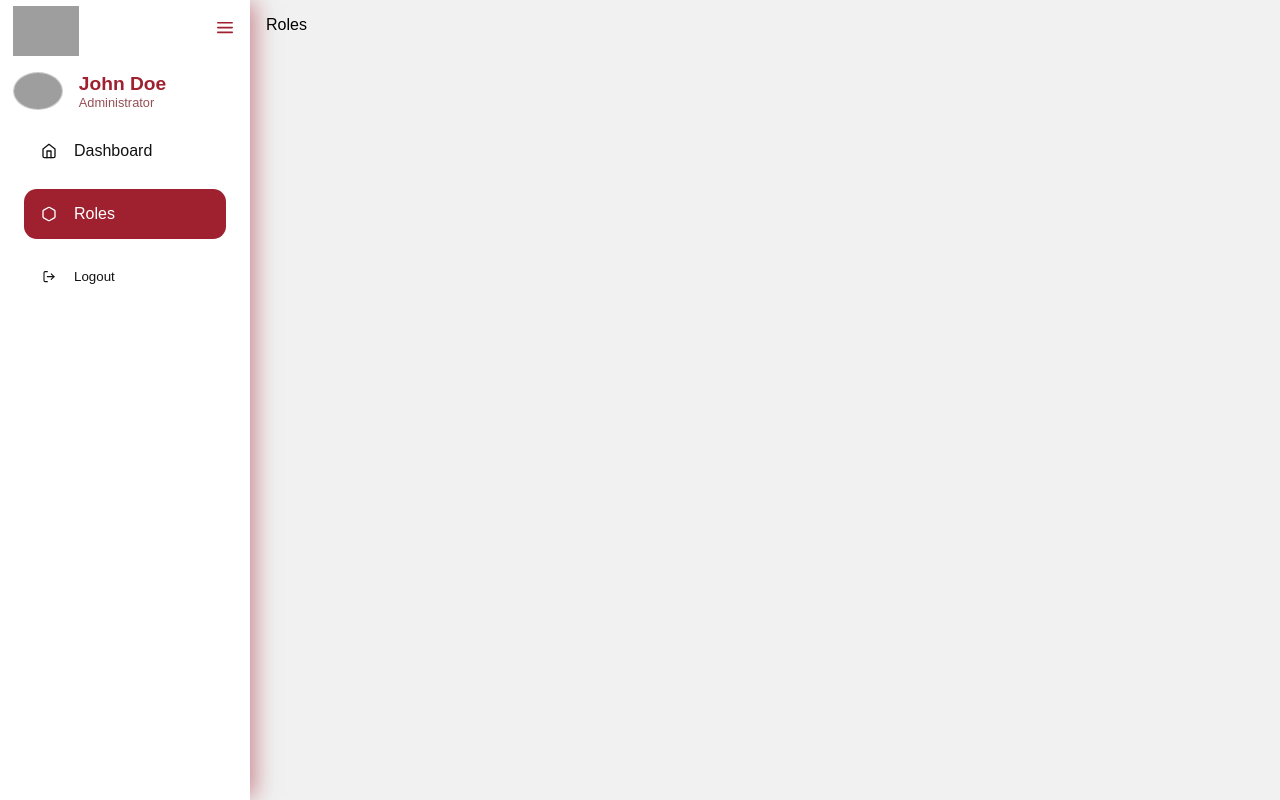
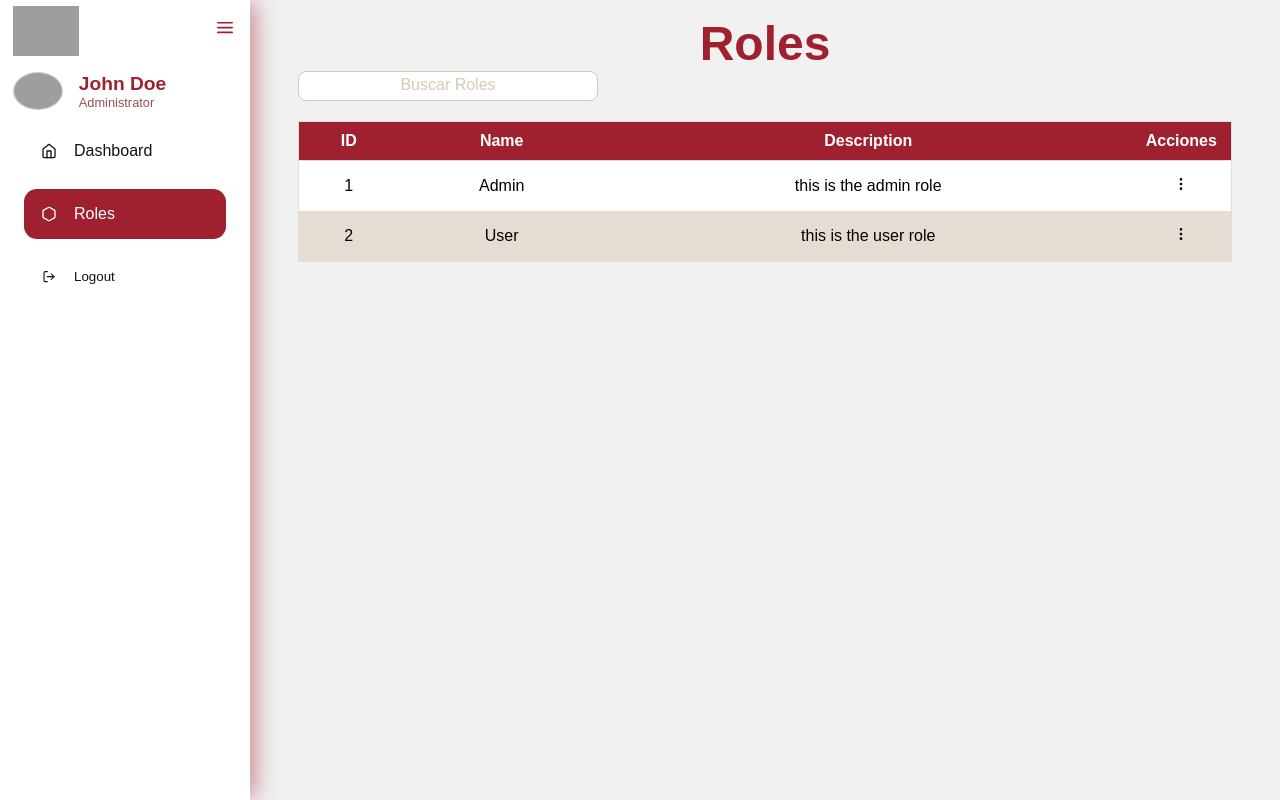
Before and after one commit to Luisanimation3d/CoffVArtFrontEndReactTs, a React app: page /#/admin/Roles in a window 1280 px wide. Built offline with nearby package versions, Linux system fonts and the light colour scheme; grey boxes are pictures that could not be loaded; the HTML template or start-up script is replaced by a standard one.

Commit message:
Se añadió el componente de Titles.tsx, el de SearchInput.tsx y el de Container.tsx todos con sus respectivos tipos y estilos, ademas se actualizaron los estilos del AdminLayout.css

```diff
--- a/src/App.tsx
+++ b/src/App.tsx
@@ -1,5 +1,6 @@
 import {HashRouter, Routes, Route} from "react-router-dom";
 import {AdminLayout} from "./Layout/AdminLayout/AdminLayout.tsx";
+import {Roles} from "./Pages/Roles/Roles..tsx";
 
 export default function App() {
     return (
@@ -8,7 +9,7 @@ export default function App() {
                 <Route path={'/admin/'} element={<AdminLayout/>}>
                     <Route path={'*'} element={<div>error</div>}/>
                     <Route path={'dashboard'} element={<div>Dashboard</div>}/>
-                    <Route path={'Roles'} element={<div>Roles</div>}/>
+                    <Route path={'Roles'} element={<Roles/>}/>
                 </Route>
             </Routes>
         </HashRouter>
--- a/src/Layout/AdminLayout/AdminLayout.css
+++ b/src/Layout/AdminLayout/AdminLayout.css
@@ -7,6 +7,7 @@
 .adminLayout__mainContent{
     position: relative;
     min-height: 100vh;
+    height: 100vh;
     top: 0;
     left: 80px;
     width: calc(100% - 80px);
--- /dev/null
+++ b/src/Pages/Roles/Roles..tsx
@@ -0,0 +1,63 @@
+import {Column} from "../../types/Table";
+import {Table} from "../../components/Table/Table.tsx";
+import {Titles} from "../../components/Titles/Titles.tsx";
+import {Container} from "../../components/Container/Container.tsx";
+import {useState} from "react";
+import {SearchInput} from "../../components/SearchInput/SearchInput.tsx";
+
+export const Roles = () => {
+    const [search, setSearch] = useState<string>('')
+    const columnsRoles: Column[] = [
+        {
+            key: 'id',
+            header: 'ID',
+        },
+        {
+            key: 'name',
+            header: 'Name',
+        },
+        {
+            key: 'description',
+            header: 'Description',
+        }
+    ]
+
+    const dataRoles = [
+        {
+            id: 1,
+            name: 'Admin',
+            description: 'this is the admin role',
+        },
+        {
+            id: 2,
+            name: 'User',
+            description: 'this is the user role',
+        },
+    ]
+
+    let dataRolesFiltered: any;
+
+    if(search.length > 0){
+        dataRolesFiltered = dataRoles.filter(role => role.name.toLowerCase().includes(search.toLowerCase()) || role.description.toLowerCase().includes(search.toLowerCase()))
+    }else{
+        dataRolesFiltered = dataRoles
+    }
+
+    return (
+        <>
+            <Container>
+                <Titles title={'Roles'} level={1}/>
+                <div className="roles__table">
+                    <SearchInput label={'Buscar Roles'} onChange={e=> setSearch(e.target.value)} value={search} idSearch={'roleSearch'} />
+                    <Table columns={columnsRoles} data={dataRolesFiltered} onRowClick={()=> null} editableAction={{
+                        onClick: () => null,
+                    }}
+                    deleteAction={{
+                        onClick: () => null,
+                    }}
+                    />
+                </div>
+            </Container>
+        </>
+    )
+}
--- /dev/null
+++ b/src/components/Container/Container.css
@@ -0,0 +1,8 @@
+.container{
+    width: 100%;
+    height: 100%;
+    max-width: 1800px;
+    margin: 0 auto;
+    overflow: hidden;
+    padding: 0 2rem;
+}
--- /dev/null
+++ b/src/components/Container/Container.tsx
@@ -0,0 +1,11 @@
+import {FC} from "react";
+import {ContainerProps} from "../../types/GeneralTypes";
+
+import './Container.css';
+export const Container: FC<ContainerProps> = ({ children }) =>{
+return (
+        <div className="container">
+            {children}
+        </div>
+    )
+}
--- /dev/null
+++ b/src/components/SearchInput/SearchInput.css
@@ -0,0 +1,127 @@
+.inputContainer {
+    position: relative;
+    width: 100%;
+    height: 30px;
+    max-width: 300px;
+    display: flex;
+}
+
+.inputContainer .inputSpan {
+    width: 100%;
+    height: 100%;
+}
+
+.inputContainer input {
+    width: 100%;
+    height: 100%;
+    border: 1px solid #D6CAB0;
+    border-radius: 8px;
+    padding: 0 0.5rem;
+    font-size: 1rem;
+    outline: none;
+    text-align: center;
+}
+
+.inputContainer input::placeholder {
+    opacity: 0;
+}
+
+.inputContainer input:focus {
+    border: none;
+}
+
+.inputContainer label {
+    position: absolute;
+    top: 0.3rem;
+    left: 50%;
+    transform: translateX(-50%);
+    pointer-events: none;
+    display: flex;
+    padding: 0 0.2rem;
+    transition: all 0.3s ease;
+    color: #D6CAB0;
+    background-color: #fff;
+}
+
+.inputContainer label.active {
+    top: -0.5rem;
+    font-size: 0.8rem;
+    color: #9f212f;
+    font-weight: bold;
+}
+
+.inputContainer label.lleno {
+    top: -0.5rem;
+    font-size: 0.8rem;
+    font-weight: bold;
+}
+
+/* .inputContainer input:focus{
+    border: 2px solid #9F212F;
+} */
+
+.inputContainer::before,
+.inputContainer::after {
+    content: '';
+    position: absolute;
+    top: 0;
+    right: 0;
+    /* background: #9f212f; */
+    background: transparent;
+    pointer-events: none;
+    transition: all 0.3s ease;
+    border-radius: 10px;
+}
+
+.inputContainer::before {
+    border-top: 2px solid #9F212F;
+    width: 0;
+    height: 100%;
+}
+
+.inputContainer::after {
+    border-right: 2px solid #9F212F;
+    width: 100%;
+    height: 0;
+}
+
+.inputContainer:focus-within::before {
+    width: 100%;
+}
+
+.inputContainer:focus-within::after {
+    height: 100%;
+}
+
+.inputSpan::before,
+.inputSpan::after {
+    content: '';
+    position: absolute;
+    bottom: 0;
+    left: 0;
+    /* background: #9f212f; */
+    background: transparent;
+    border-radius: 10px;
+    pointer-events: none;
+    transition: all 0.3s ease;
+}
+
+.inputSpan::before {
+    border-bottom: 2px solid #9F212F;
+    width: 0;
+    height: 100%;
+}
+
+.inputSpan::after {
+    border-left: 2px solid #9F212F;
+    width: 100%;
+    height: 0;
+}
+
+.inputSpan:focus-within::before {
+    width: 100%;
+}
+
+.inputSpan:focus-within::after {
+    height: 100%;
+}
--- /dev/null
+++ b/src/components/SearchInput/SearchInput.tsx
@@ -0,0 +1,40 @@
+import {FC, useEffect, useRef} from "react";
+import {SearchInputProps} from "../../types/GeneralTypes";
+import './SearchInput.css';
+
+export const SearchInput: FC<SearchInputProps> = ({label, value, onChange, idSearch}) => {
+    const inputRef = useRef<any>(null);
+    const labelRef = useRef<any>(null);
+    useEffect(() => {
+        inputRef.current?.addEventListener('focus', () => {
+            labelRef.current?.classList.add('active');
+            inputRef.current?.addEventListener('blur', () => {
+                if (inputRef.current?.value !== '') {
+                    labelRef.current?.classList.add('lleno');
+                } else {
+                    labelRef.current?.classList.remove('lleno');
+                }
+                labelRef.current?.classList.remove('active');
+            });
+        });
+
+        return () => {
+            inputRef.current?.removeEventListener('focus', () => {
+                labelRef.current?.classList.add('active');
+            });
+            inputRef.current?.removeEventListener('blur', () => {
+                if (inputRef.current?.value === '') {
+                    labelRef.current?.classList.remove('active');
+                }
+            });
+        }
+    }, [])
+    return (
+        <div className='inputContainer'>
+			<span className='inputSpan'>
+				<input type='text' placeholder={label} ref={inputRef} value={value} onChange={onChange} id={idSearch}/>
+			</span>
+            <label ref={labelRef}>{label}</label>
+        </div>
+    );
+}
--- a/src/components/Table/Table.tsx
+++ b/src/components/Table/Table.tsx
@@ -39,10 +39,10 @@ export const Table: FC<TableProps> = ({
             </tr>
             </thead>
             <tbody className={`table__body`}>
-            {data.map((row, index) => (
-                <tr key={index} onClick={() => onRowClick(row)} className={`table__row`}>
+            {data.map((row, globalIndex) => (
+                <tr key={globalIndex} onClick={() => onRowClick(row)} className={`table__row`}>
                     {columns.map((column, index) => (
-                        <td key={index} className={`table__cell--row`}>{row[column.key]}</td>
+                        <td key={index} className={`table__cell--row`}>{column.key === 'id' ? globalIndex + 1 : (row[column.key])}</td>
                     ))}
                     <td className={`table__cell--row`}>
                         <button onClick={(e) => {
--- /dev/null
+++ b/src/components/Titles/Titles.css
@@ -0,0 +1,41 @@
+h1.titles__title{
+    font-size: 3rem;
+    font-weight: bolder;
+    text-align: center;
+    color: #9F212F;
+}
+
+h2.titles__title{
+    font-size: 2rem;
+    font-weight: bolder;
+    text-align: center;
+    color: #9F212F;
+}
+
+h3.titles__title{
+    font-size: 1.5rem;
+    font-weight: bolder;
+    text-align: center;
+    color: #9F212F;
+}
+
+h4.titles__title{
+    font-size: 1.2rem;
+    font-weight: bolder;
+    text-align: center;
+    color: #9F212F;
+}
+
+h5.titles__title{
+    font-size: 1rem;
+    font-weight: bolder;
+    text-align: center;
+    color: #9F212F;
+}
+
+h6.titles__title{
+    font-size: 0.8rem;
+    font-weight: bolder;
+    text-align: center;
+    color: #9F212F;
+}
--- /dev/null
+++ b/src/components/Titles/Titles.tsx
@@ -0,0 +1,26 @@
+import { FC } from 'react';
+import {TitlesProps} from "../../types/Titles";
+
+import './Titles.css';
+
+export const Titles: FC<TitlesProps> = ({
+                                            title,
+                                            level
+                                        }) => {
+    switch (level) {
+        case 1:
+            return <h1 className="titles__title">{title}</h1>
+        case 2:
+            return <h2 className="titles__title">{title}</h2>
+        case 3:
+            return <h3 className="titles__title">{title}</h3>
+        case 4:
+            return <h4 className="titles__title">{title}</h4>
+        case 5:
+            return <h5 className="titles__title">{title}</h5>
+        case 6:
+            return <h6 className="titles__title">{title}</h6>
+        default:
+            return <h1 className="titles__title">{title}</h1>
+    }
+}
--- /dev/null
+++ b/src/types/Titles.d.ts
@@ -0,0 +1,4 @@
+export type TitlesProps = {
+    title: String;
+    level?: 1 | 2 | 3 | 4 | 5 | 6;
+}
```
Also changed, not shown: src/types/GeneralTypes.d.ts (added, +10 -0 lines).
